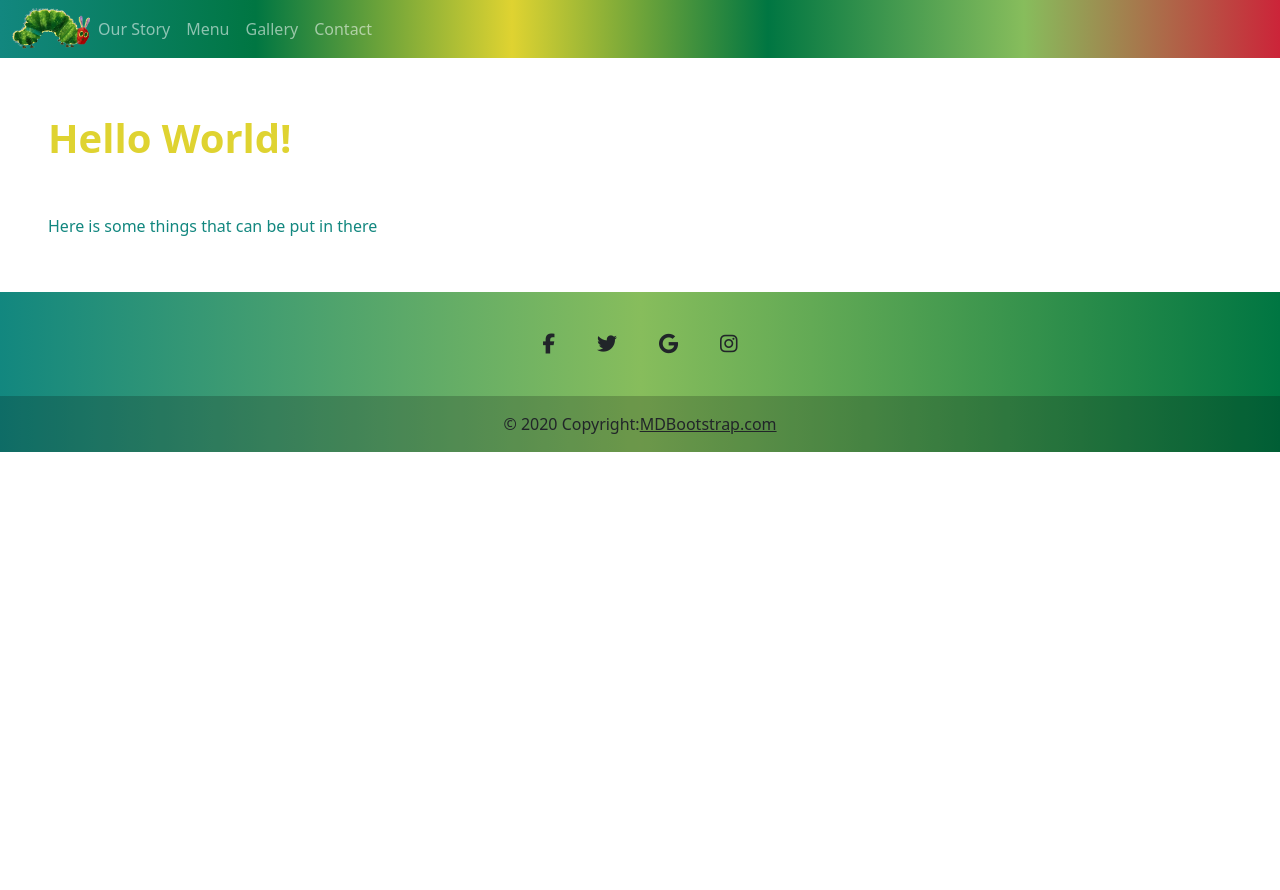
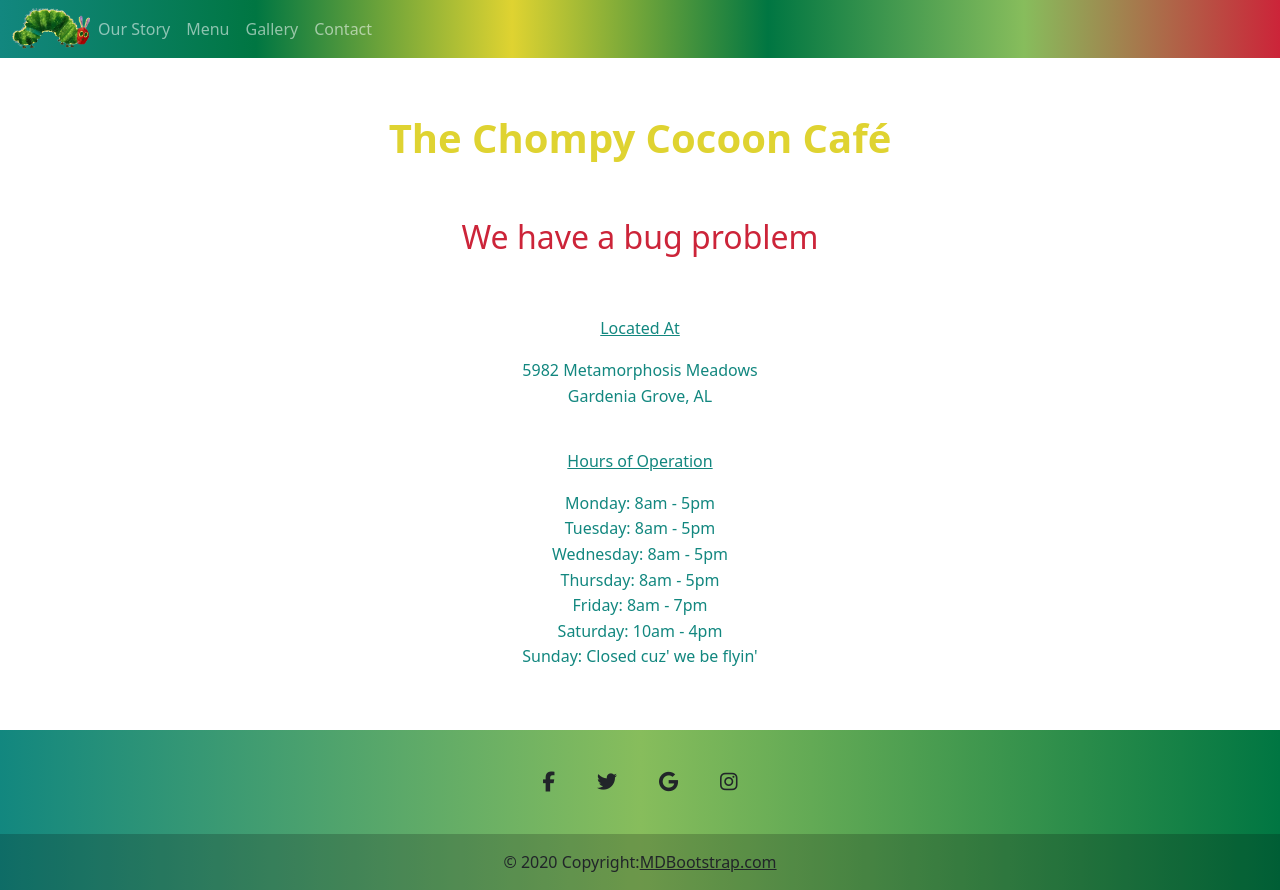
Before and after one commit to CJMiller17/random-restaurant, a React (Vite) app: page / in a window 1280 px wide. Before the commit the page ends 800 px from the top, so only its background shows below. Built offline with nearby package versions, Linux system fonts and the light colour scheme.

Commit message:
Added more styles

```diff
--- a/src/About.jsx
+++ b/src/About.jsx
@@ -3,7 +3,7 @@ import caterpillar from "/src/hungy-logo.png"
 function About() {
   return (
     <div className="p-5">
-      <h1>Hungry Little Caterpillar</h1>
+      <h1>The Hungry little Caterpillar </h1>
       <h2>He ate something different each day</h2>
       <p>
         Monday: The caterpillar eats through one apple. <br></br>
--- a/src/App.jsx
+++ b/src/App.jsx
@@ -1,8 +1,27 @@
 const Title = () => {
   return (
     <>
-      <h1>Hello World!</h1>
-      <p> Here is some things that can be put in there </p>
+      <div className="container">
+        <h1 className="text-center">The Chompy Cocoon Café</h1>
+        <h2 className="text-center mb-5">We have a bug problem</h2>
+        <p className="text-center text-decoration-underline mb-4">
+          {" "}
+          Located At{" "}
+        </p>
+        <p className="text-center mb-2">5982 Metamorphosis Meadows</p>
+        <p className="text-center mb-5">Gardenia Grove, AL</p>
+        <p className="text-center text-decoration-underline mb-4">
+          {" "}
+          Hours of Operation{" "}
+        </p>
+        <p className="text-center mb-2">Monday: 8am - 5pm</p>
+        <p className="text-center mb-2">Tuesday: 8am - 5pm</p>
+        <p className="text-center mb-2">Wednesday: 8am - 5pm</p>
+        <p className="text-center mb-2">Thursday: 8am - 5pm</p>
+        <p className="text-center mb-2">Friday: 8am - 7pm</p>
+        <p className="text-center mb-2">Saturday: 10am - 4pm</p>
+        <p className="text-center mb-2">Sunday: Closed cuz' we be flyin'</p>
+      </div>
     </>
   );
 }
--- a/src/Navigation.jsx
+++ b/src/Navigation.jsx
@@ -16,7 +16,9 @@ function Navigation() {
         sticky="top"
       >
         <Container className="d-flex justify-content-start m-0">
-          <img src={caterpillar} height={42} />
+          <Link to="/">
+            <img src={caterpillar} height={42} />
+          </Link>
           <Nav className="">
             <Link className="nav-link align-content-center" to="/about">
               Our Story
```
Also changed, not shown: src/Contact.jsx (+7 -0 lines).
